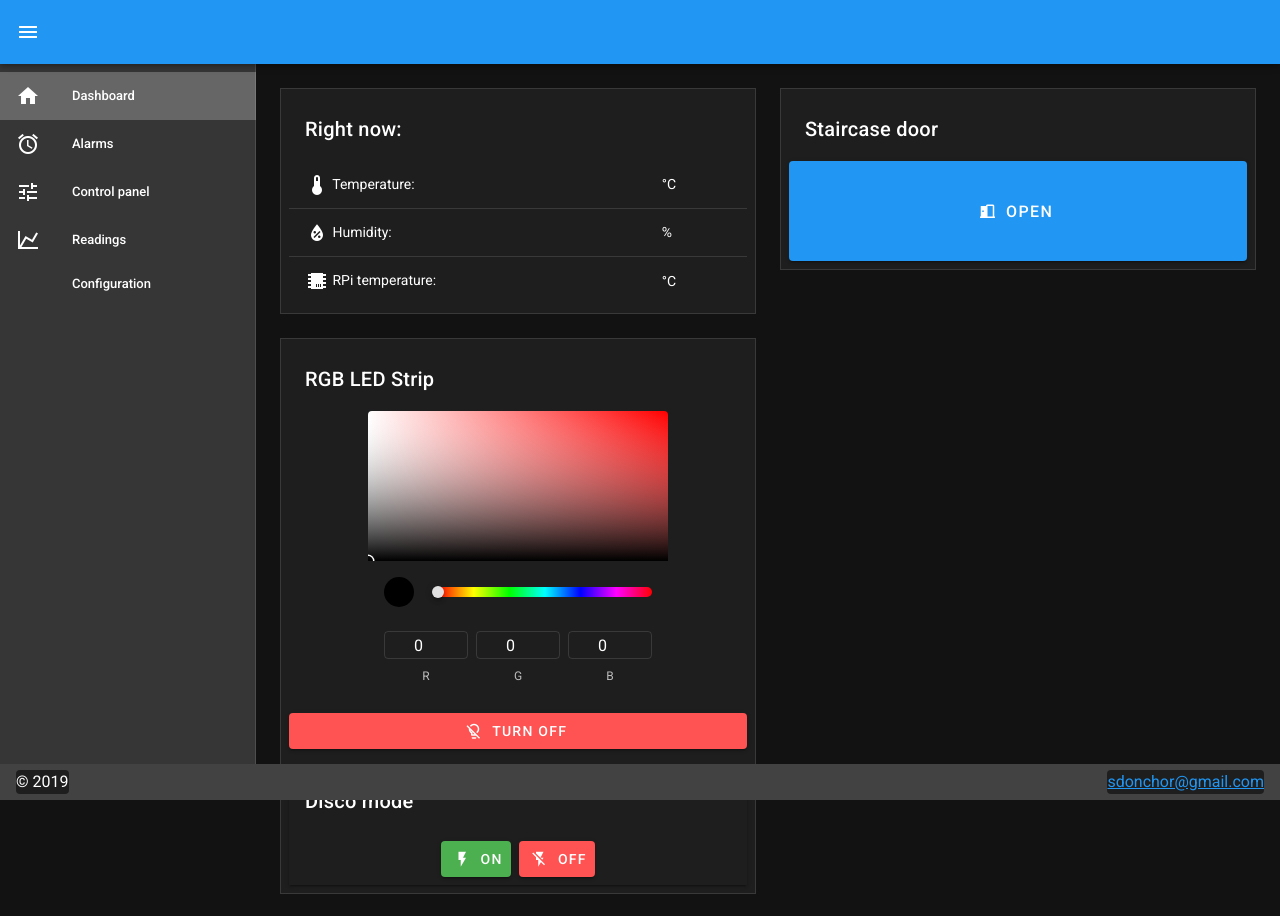
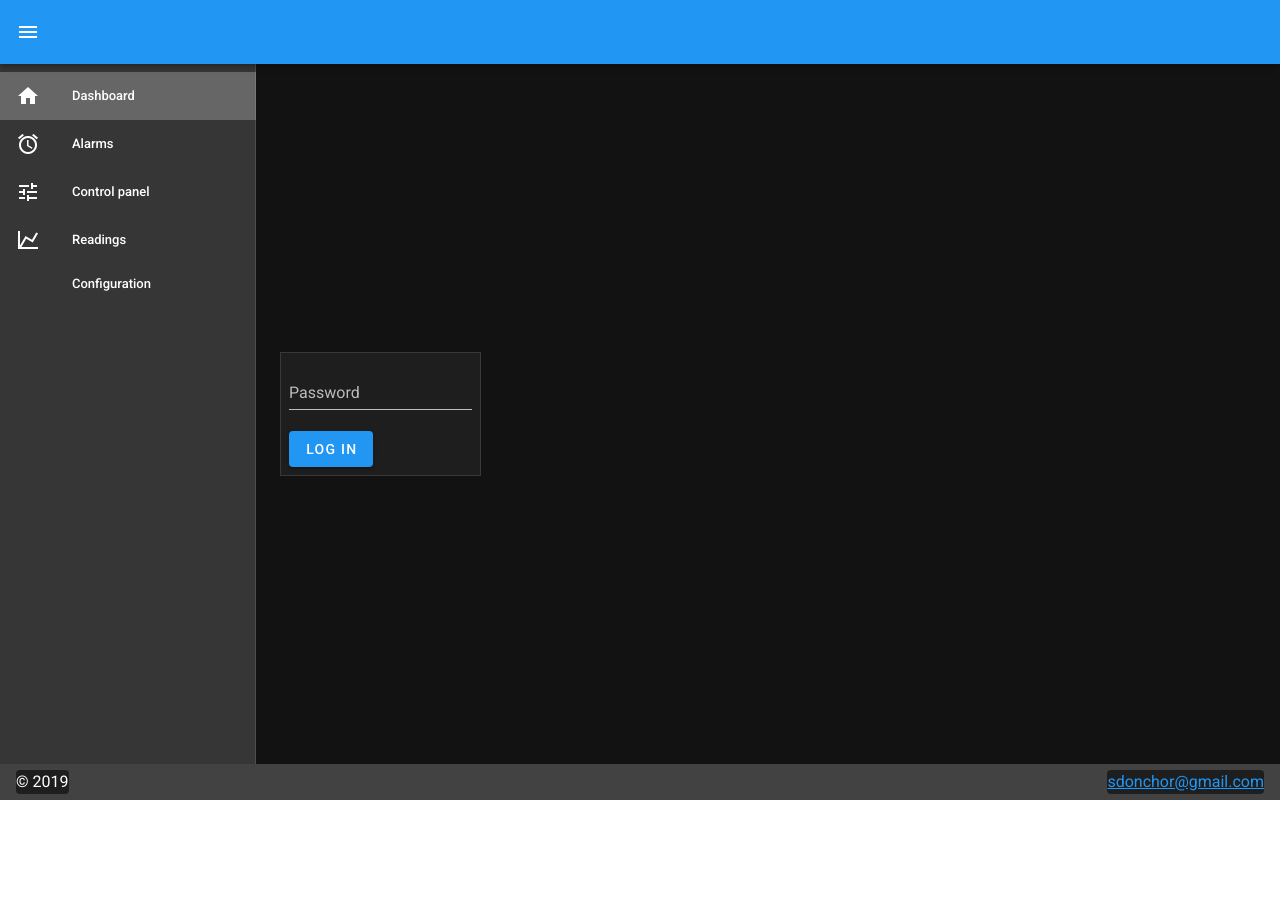
Before and after one commit to sdonchor/kyoko, a Vue app: page / in a window 1280 px wide. Shown: the top 916 px of the page. After the commit the page ends 800 px from the top, so only its background shows below. Built offline with nearby package versions, Linux system fonts and the light colour scheme; no server answers.

Commit message:
vuex login system start

```diff
--- a/src/backend/api.js
+++ b/src/backend/api.js
@@ -1,14 +1,15 @@
 const express = require("express");
-const router = express.Router();
-const db = require("./database/database_handler");
-const deviceControler = require("./device_controllers/devices");
 const fs = require("fs");
 const dateformat = require("dateformat");
 
+const usermanager = require("./modules/user_management");
+const db = require("./database/database_handler");
+const deviceControler = require("./device_controllers/devices");
 const relay = require("./device_controllers/relay");
 const led_strip = require("./device_controllers/led_strip");
+const alarms = require("./modules/alarms");
 
-const alarms = require("./modules/alarms");
+const router = express.Router();
 
 /*****MIDDLEWARE*****/
 router.use(function middlewaretest(req, res, next) {
@@ -22,19 +23,19 @@ router.use(function middlewaretest(req, res, next) {
 
 /*****AUTHORIZATION*****/
 router.post("/login", async function(req, res) {
-  let auth = await db.auth(req.body.password, req.session, req.sessionID);
-  if (!auth) {
+  let authdata = await usermanager.logIn(req.body.password);
+  if (authdata === 0) {
     res.end("0");
-  } else if (auth === "inactive") {
+  }
+  else if(authdata==="inactive")
+  {
     res.end("inactive");
   } else {
-    req.session.loggedIn = true;
-    req.session.authData = auth;
-    res.json(auth);
+    res.json(authdata);
   }
 });
 
-router.get("/logincheck", async function(req, res) {
+router.get("/login", async function(req, res) {
   if (req.session.loggedIn && req.session.authData) {
     res.end(JSON.stringify(req.session.authData));
   } else {
@@ -46,30 +47,22 @@ router.get("/logincheck", async function(req, res) {
 
 /*****LED STRIP*****/
 router.post("/setLedStrip", function(req, res) {
-  /* if (!(req.session.authData && req.session.authData.permission_level > 2))
-     res.end("0");*/
   led_strip.setLedStrip(req.body.r, req.body.g, req.body.b);
   res.end("ok");
 });
 
 router.get("/discoOn", function(req, res) {
-  /* if (!(req.session.authData && req.session.authData.permission_level > 2))
-     res.end("0");*/
   led_strip.hsvCycleStart();
   res.end("ok");
 });
 
 router.get("/discoOff", function(req, res) {
-  /* if (!(req.session.authData && req.session.authData.permission_level > 2))
-     res.end("0");*/
   led_strip.hsvCycleStop();
   res.end("ok");
 });
 
 /*****RELAY*****/
 router.get("/openDoor", function(req, res) {
-  /* if (!(req.session.authData && req.session.authData.permission_level > 2))
-    res.end("0");*/
   relay.openDoor();
   res.end("ok");
 });
--- a/src/backend/database/database_handler.js
+++ b/src/backend/database/database_handler.js
@@ -20,12 +20,16 @@ module.exports = {
           reject(err);
         }
         else{
-          if(row) {
+          if(row && row.active===0)
+          {
+            resolve("inactive");
+          }
+          else if(row) {
             resolve(row);
           }
           else
           {
-            resolve('0');
+            resolve(false);
           }
         }
       });
--- a/src/backend/device_controllers/door_sensor.js
+++ b/src/backend/device_controllers/door_sensor.js
@@ -14,7 +14,7 @@ doorSensor.watch((err, value) => {
             if(value===0)
             {
                 console.log('door opened');
-                buzzer.startBeep('single',1500)
+                //buzzer.startBeep('single',1500)
             }
             else if(value===1)
             {
--- a/src/backend/modules/user_management.js
+++ b/src/backend/modules/user_management.js
@@ -1,7 +1,14 @@
 const db = require('../database/database_handler')
 
 module.exports={
-    logIn(pw){
-
+    async logIn(pw){
+        let auth = await db.getUserByPassword(pw);
+        if (!auth) {
+            return 0;
+        } else if (auth === "inactive") {
+            return "inactive";
+        } else {
+            return auth;
+        }
     }
 }
--- a/src/backend/readings/dht11.json
+++ b/src/backend/readings/dht11.json
@@ -1 +1 @@
-{"temp":25,"humid":57}
+{"temp":25,"humid":48}
--- a/src/backend/readings/rpi_temp.json
+++ b/src/backend/readings/rpi_temp.json
@@ -1 +1 @@
-{"temp":48}
+{"temp":46}
--- a/src/components/Home.vue
+++ b/src/components/Home.vue
@@ -1,42 +1,51 @@
 <template>
   <div>
     <v-container fluid fill-height>
+      <div v-if="authdata">
         <v-row>
-        <v-col lg = "6" overflow="hidden">
+          <v-col lg="6" overflow="hidden">
             <Temperature></Temperature>
           </v-col>
-        <v-col  lg = "6">
+          <v-col lg="6">
             <OpenDoor></OpenDoor>
           </v-col>
         </v-row>
         <v-row>
-        <v-col  lg = "6">
+          <v-col lg="6">
             <LedColorPicker></LedColorPicker>
           </v-col>
-        <v-col  lg  = "6">
-
-        </v-col>
+          <v-col lg="6"> </v-col>
         </v-row>
-
+      </div>
+      <div v-else>
+        <LoginForm></LoginForm>
+      </div>
     </v-container>
   </div>
 </template>
 
 <script>
-import Temperature from './cards/Temperature.vue'
-import OpenDoor from './cards/OpenDoor.vue'
-import LedColorPicker from './cards/LedColorPicker.vue'
+import Temperature from "./cards/Temperature.vue";
+import OpenDoor from "./cards/OpenDoor.vue";
+import LedColorPicker from "./cards/LedColorPicker.vue";
+import LoginForm from "./cards/LoginForm.vue";
 export default {
-  components:{
+  components: {
     Temperature,
     OpenDoor,
-    LedColorPicker
+    LedColorPicker,
+    LoginForm
   },
   name: "Home",
   data: function() {
     return {};
   },
   methods: {},
+  computed: {
+    authdata() {
+      return this.$store.state.login.authdata;
+    }
+  },
   mounted() {}
 };
 </script>
--- /dev/null
+++ b/src/components/cards/LoginForm.vue
@@ -0,0 +1,29 @@
+<template>
+  <v-card class="pa-2" outlined tile>
+    <v-form>
+      <v-text-field label="Password" type="password" v-model="password">
+      </v-text-field>
+      <v-btn color="primary" @click.stop="logIn">Log in</v-btn>
+    </v-form>
+  </v-card>
+</template>
+
+<script>
+export default {
+  name: "LoginForm",
+  data: function() {
+    return {
+      password: null
+    };
+  },
+  methods: {
+    logIn: function() {
+      this.$store.dispatch('logIn',this.password);
+    }
+  },
+  created() {},
+  mounted() {}
+};
+</script>
+
+<style scoped></style>
--- a/src/store/modules/login.js
+++ b/src/store/modules/login.js
@@ -15,7 +15,7 @@ const actions = {
           .then(response => {
             if (response.data === "inactive") {
               Swal.fire({
-                type: "error",
+                icon: "error",
                 text: "Konto nieaktywne."
               });
               return;
@@ -24,14 +24,14 @@ const actions = {
               this.logged_in = true;
               state.commit('setAuthdata',response.data); ////
               Swal.fire({
-                type: "success",
-                text: `Zalogowano jako ${response.data.user}.`,
+                icon: "success",
+                text: `Zalogowano jako ${response.data.name}.`,
                 showConfirmButton: false,
                 timer: 1200
               });
             } else {
               Swal.fire({
-                type: "error",
+                icon: "error",
                 text: "Nie udało się zalogować."
               });
             }
```
Also changed, not shown: src/components/Login.vue (+6 -7 lines), visitors.txt. Lines whose indentation alone changed are shown as unchanged.
